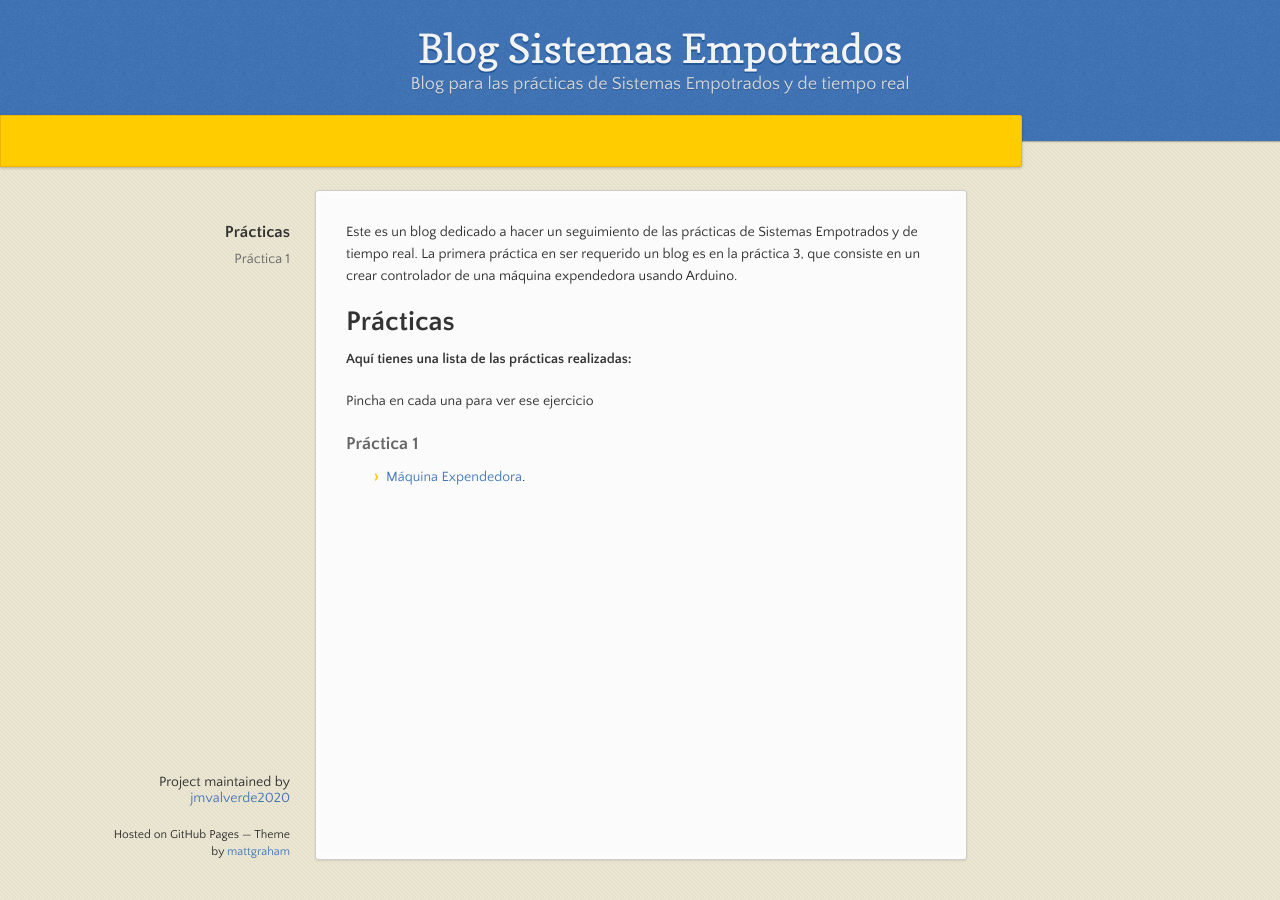
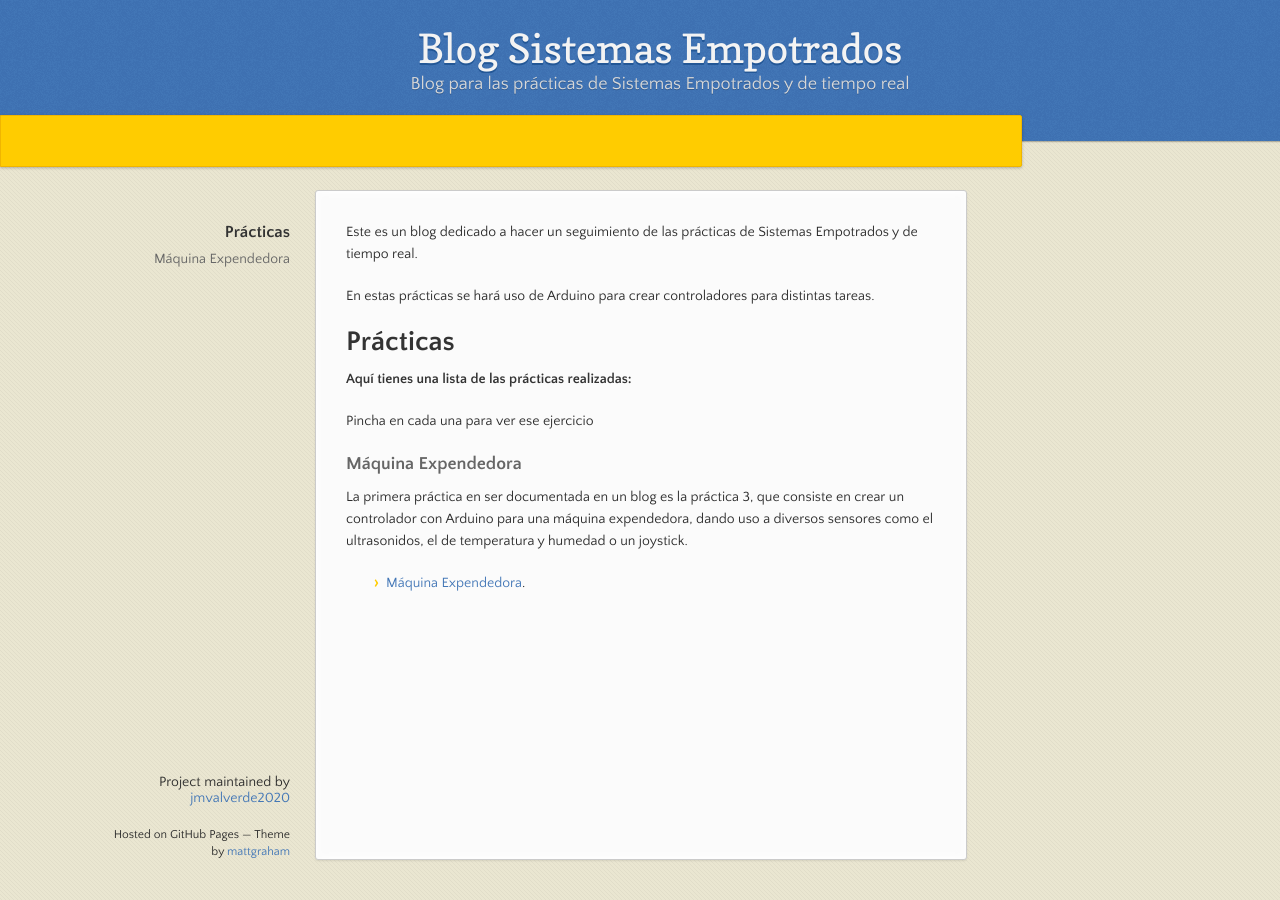
Before and after one commit to jmvalverde2020/blog_empotrados, a Jekyll site: the page built from docs/index.md, in a window 1280 px wide. Built offline with Jekyll 4.4.1, drawn with Linux system fonts in a browser that asks for light colours.

Commit message:
Update index.md

```diff
--- a/docs/index.md
+++ b/docs/index.md
@@ -2,7 +2,9 @@
 layout: default
 ---
 
-Este es un blog dedicado a hacer un seguimiento de las prácticas de Sistemas Empotrados y de tiempo real. La primera práctica en ser requerido un blog es en la práctica 3, que consiste en un crear controlador de una máquina expendedora usando Arduino.
+Este es un blog dedicado a hacer un seguimiento de las prácticas de Sistemas Empotrados y de tiempo real.
+
+En estas prácticas se hará uso de Arduino para crear controladores para distintas tareas.
 
 # Prácticas
 
@@ -10,6 +12,8 @@ Este es un blog dedicado a hacer un seguimiento de las prácticas de Sistemas Em
 
 Pincha en cada una para ver ese ejercicio
 
-### Práctica 1
+### Máquina Expendedora
+
+La primera práctica en ser documentada en un blog es la práctica 3, que consiste en crear un controlador con Arduino para una máquina expendedora, dando uso a diversos sensores como el ultrasonidos, el de temperatura y humedad o un joystick.
 
 * [Máquina Expendedora](./P1/maquina_expendedora.md).
```
